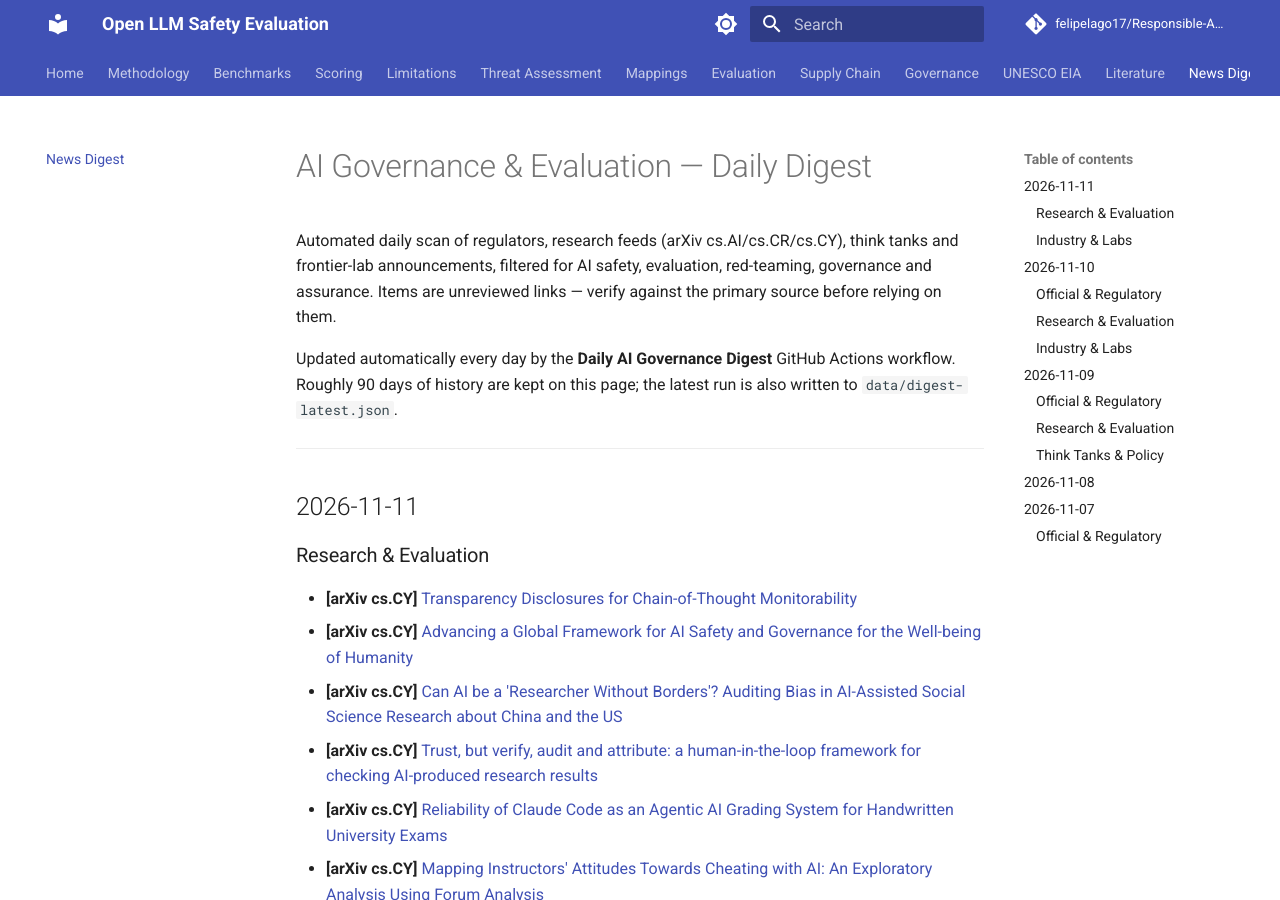
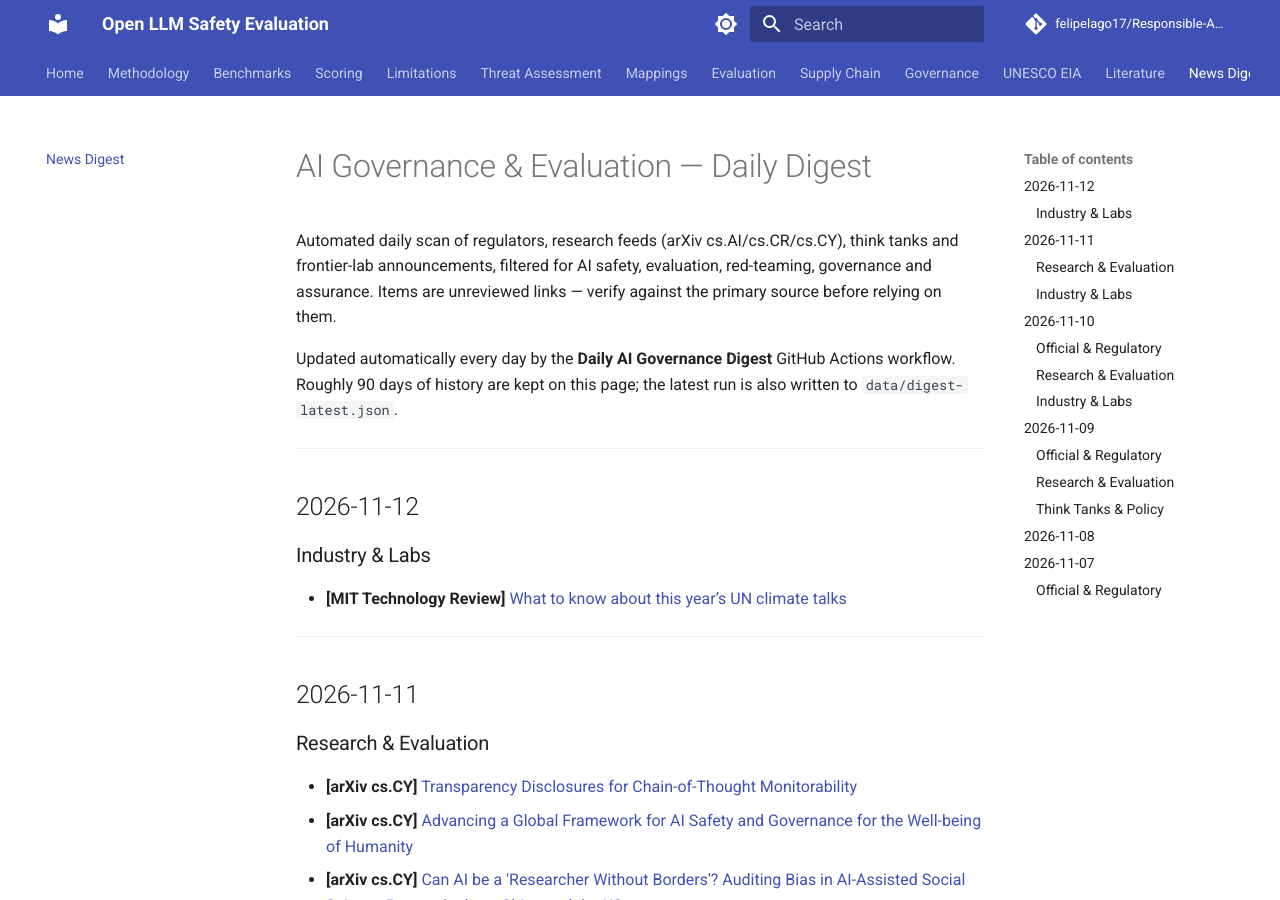
Before and after one commit to felipelago17/Responsible-AI-evaluation, an MkDocs documentation site: the page built from docs/news/digest.md, in a window 1280 px wide and 900 px high. Built offline with MkDocs 1.6.1 and Material for MkDocs 9.7.7, drawn with Linux system fonts in a browser that asks for light colours; comment, search, counter and statistics services are not loaded.

Commit message:
chore: daily digest 2026-11-12

```diff
--- a/docs/news/digest.md
+++ b/docs/news/digest.md
@@ -9,6 +9,14 @@ Roughly 90 days of history are kept on this page; the latest run is also written
 ---
 
 <!-- DIGEST_START -->
+## 2026-11-12
+
+### Industry & Labs
+
+- **[MIT Technology Review]** [What to know about this year’s UN climate talks](https://www.technologyreview.com/2026/11/11/1148308/un-climate-talks/)
+
+---
+
 ## 2026-11-11
 
 ### Research & Evaluation
```
Also changed, not shown: 2 other files.
